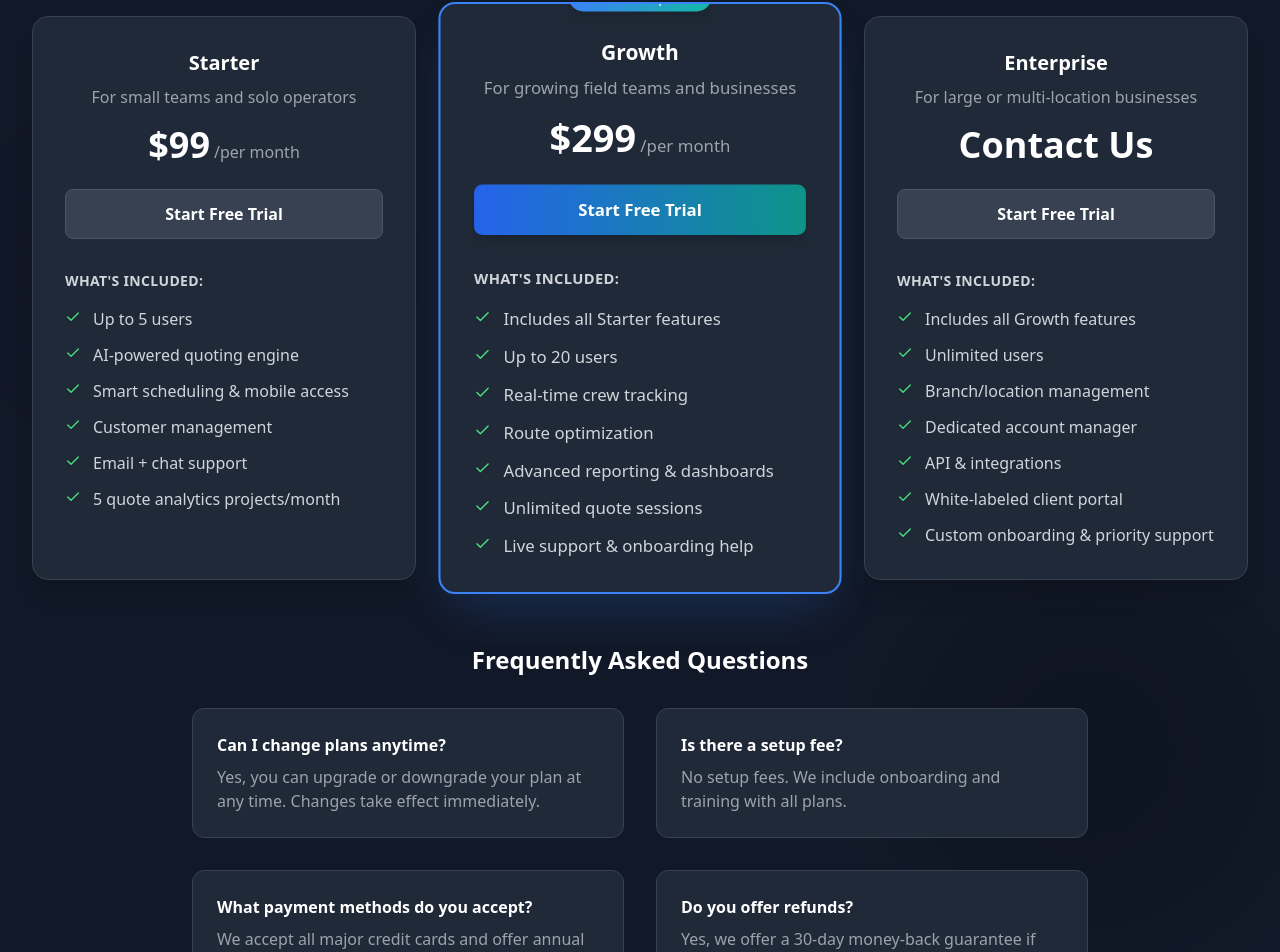
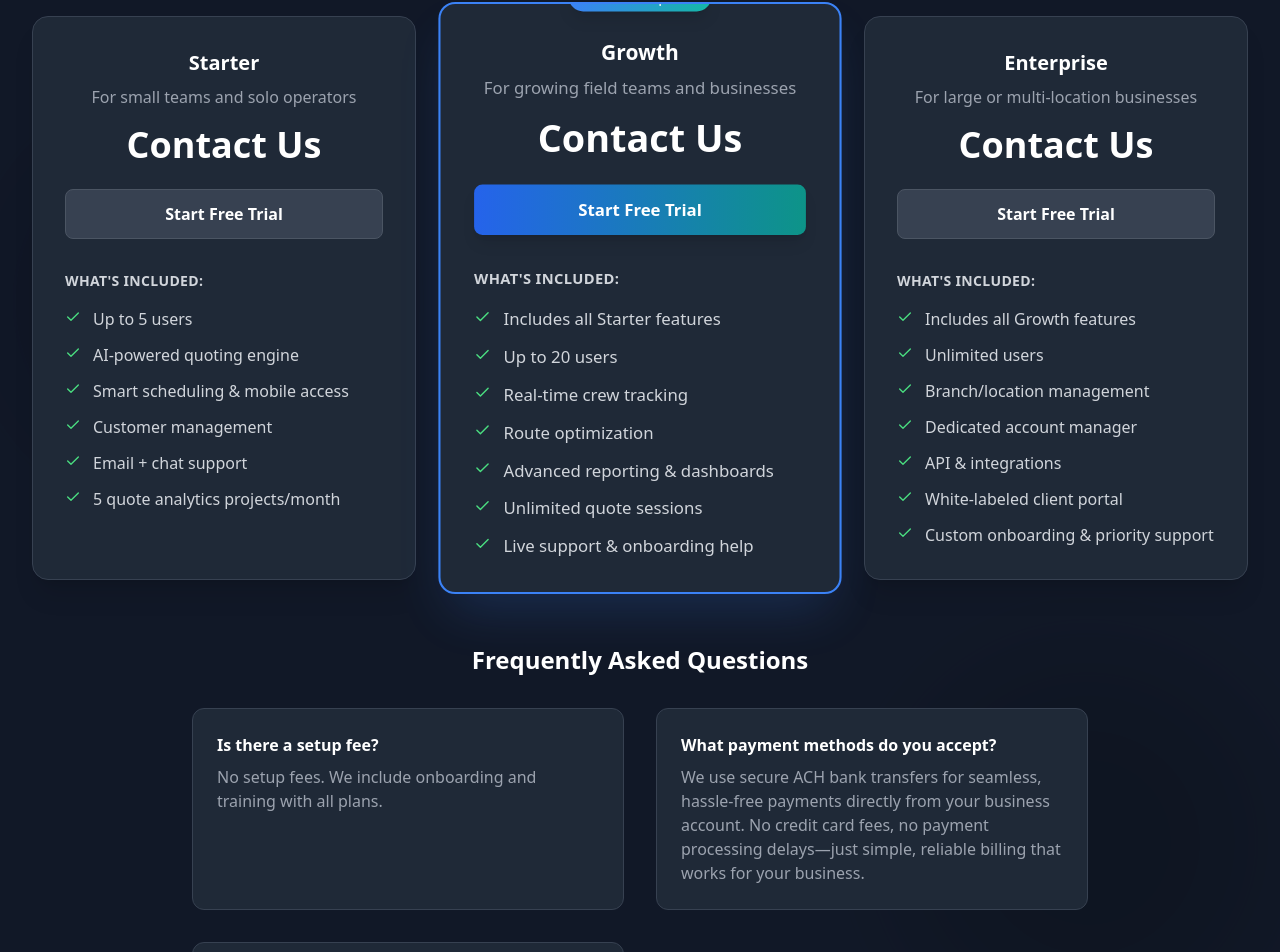
Before and after one commit to HahneAI/tradespherewebsite_, a React (Vite) app: page / in a window 1280 px wide. Shown: the part 4112-5064 px from the top of the page. Built offline with nearby package versions, Linux system fonts and the light colour scheme.

Commit message:
Updated Pricing.tsx

```diff
--- a/src/components/Pricing.tsx
+++ b/src/components/Pricing.tsx
@@ -7,8 +7,8 @@ const Pricing = () => {
   const plans = [
     {
       name: 'Starter',
-      price: '$99',
-      period: 'per month',
+      price: 'Contact Us',
+      period: '',
       description: 'For small teams and solo operators',
       features: [
         'Up to 5 users',
@@ -24,8 +24,8 @@ const Pricing = () => {
     },
     {
       name: 'Growth',
-      price: '$299',
-      period: 'per month',
+      price: 'Contact Us',
+      period: '',
       description: 'For growing field teams and businesses',
       features: [
         'Includes all Starter features',
@@ -223,11 +223,9 @@ const Pricing = () => {
                     <th className="text-left py-4 px-6 font-semibold text-white">Features</th>
                     <th className="text-center py-4 px-6 font-semibold text-white">
                       Starter
-                      <div className="text-sm font-normal text-gray-400 mt-1">$99/month</div>
                     </th>
                     <th className="text-center py-4 px-6 font-semibold text-white relative">
                       Growth
-                      <div className="text-sm font-normal text-gray-400 mt-1">$299/month</div>
                       <div className="absolute -top-2 left-1/2 transform -translate-x-1/2">
                         <div className="bg-gradient-to-r from-blue-500 to-teal-500 text-white px-2 py-1 rounded text-xs font-medium">
                           Most Popular
@@ -236,7 +234,6 @@ const Pricing = () => {
                     </th>
                     <th className="text-center py-4 px-6 font-semibold text-white">
                       Enterprise
-                      <div className="text-sm font-normal text-gray-400 mt-1">Contact Us</div>
                     </th>
                   </tr>
                 </thead>
@@ -333,14 +330,6 @@ const Pricing = () => {
           <div className="grid grid-cols-1 md:grid-cols-2 gap-8 text-left max-w-4xl mx-auto">
             <div className="bg-gray-800 p-6 rounded-xl border border-gray-700 hover:border-blue-500/50 hover:shadow-lg hover:shadow-blue-500/20 transition-all duration-300 hover:-translate-y-1">
               <h4 className="font-semibold text-white mb-2">
-                Can I change plans anytime?
-              </h4>
-              <p className="text-gray-400">
-                Yes, you can upgrade or downgrade your plan at any time. Changes take effect immediately.
-              </p>
-            </div>
-            <div className="bg-gray-800 p-6 rounded-xl border border-gray-700 hover:border-blue-500/50 hover:shadow-lg hover:shadow-blue-500/20 transition-all duration-300 hover:-translate-y-1">
-              <h4 className="font-semibold text-white mb-2">
                 Is there a setup fee?
               </h4>
               <p className="text-gray-400">
@@ -352,15 +341,15 @@ const Pricing = () => {
                 What payment methods do you accept?
               </h4>
               <p className="text-gray-400">
-                We accept all major credit cards and offer annual billing discounts.
+                We use secure ACH bank transfers for seamless, hassle-free payments directly from your business account. No credit card fees, no payment processing delays—just simple, reliable billing that works for your business.
               </p>
             </div>
             <div className="bg-gray-800 p-6 rounded-xl border border-gray-700 hover:border-blue-500/50 hover:shadow-lg hover:shadow-blue-500/20 transition-all duration-300 hover:-translate-y-1">
               <h4 className="font-semibold text-white mb-2">
-                Do you offer refunds?
+                Do you offer a money-back guarantee?
               </h4>
               <p className="text-gray-400">
-                Yes, we offer a 30-day money-back guarantee if you're not satisfied.
+                Absolutely! We offer a 30-day money-back guarantee. If you're not completely satisfied with Tradesphere, we'll refund your payment—no questions asked.
               </p>
             </div>
           </div>
```
